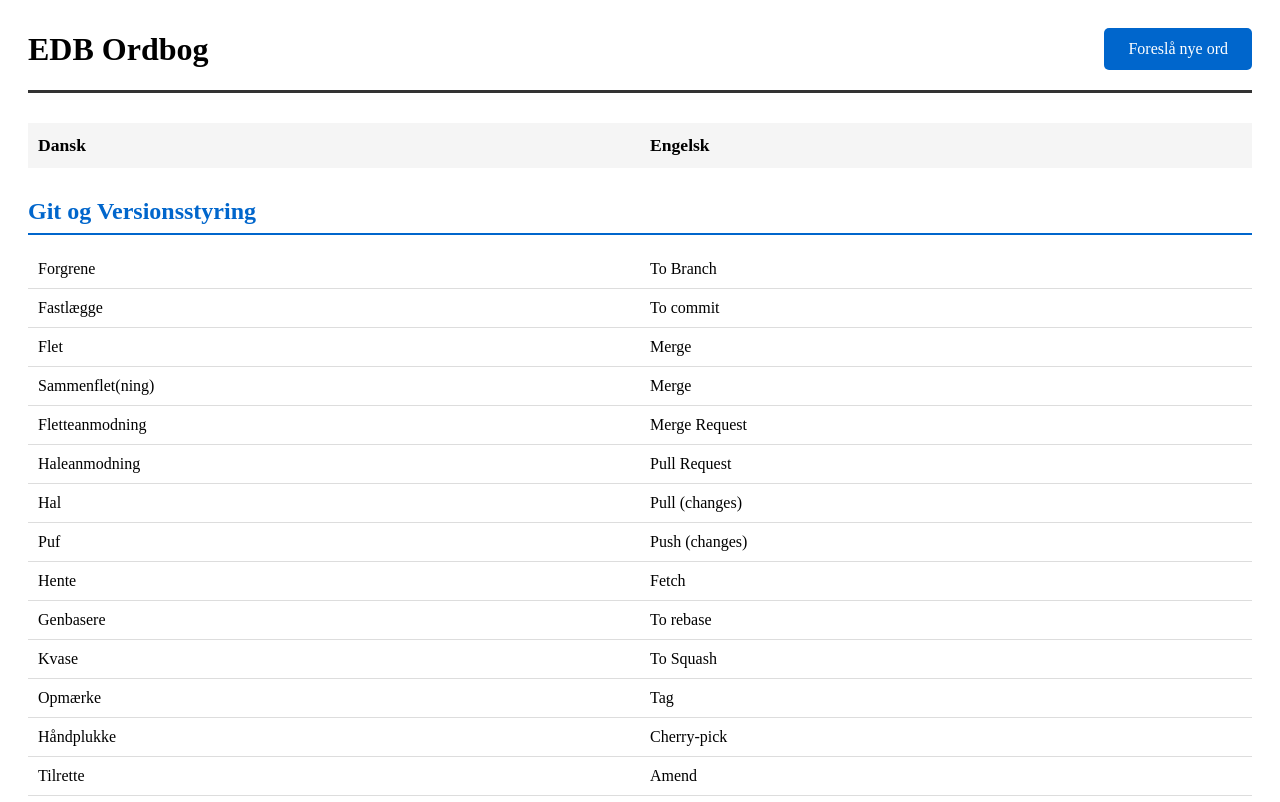
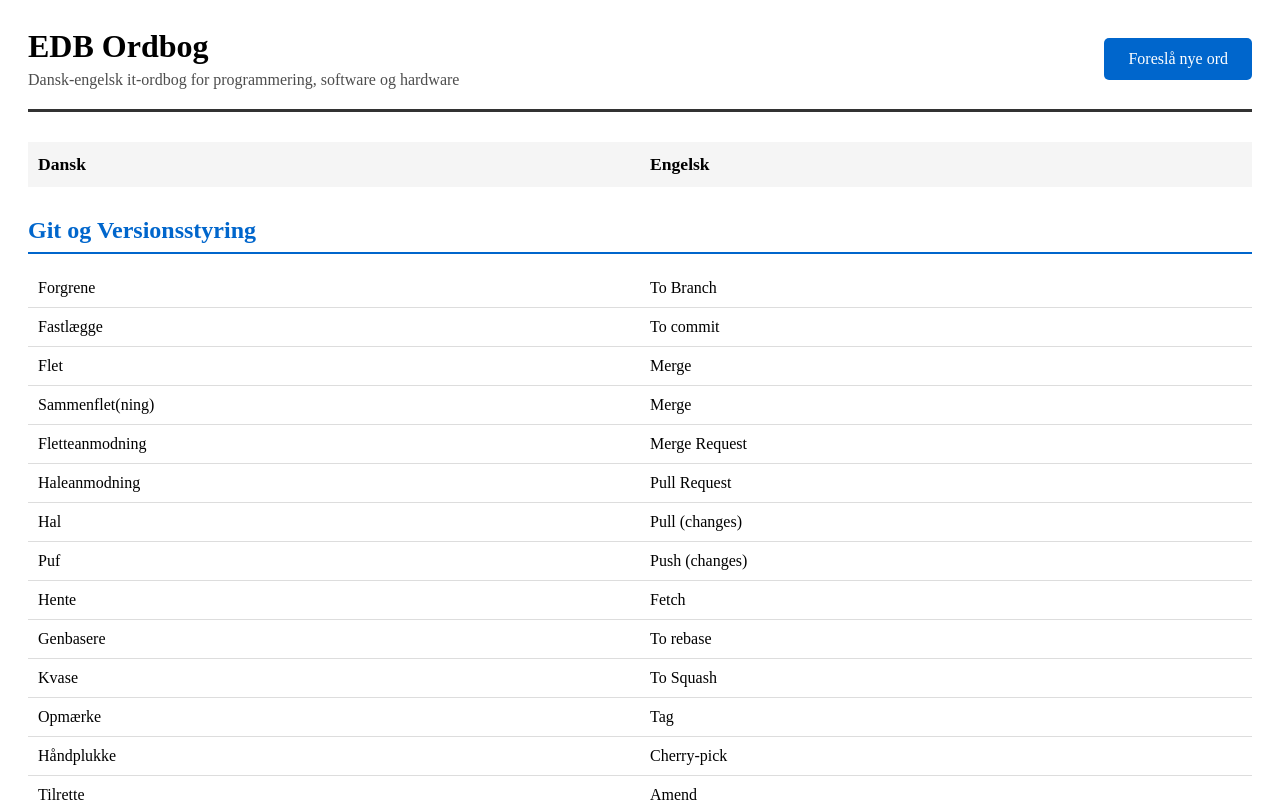
Before and after one commit to AtToftegaard/topdatamat, a Vue app: page / in a window 1280 px wide. Shown: the top 802 px of the page. Built offline with nearby package versions, Linux system fonts and the light colour scheme.

Commit message:
it-ordbog SEO

```diff
--- a/public/index.html
+++ b/public/index.html
@@ -6,9 +6,9 @@
     <meta name="viewport" content="width=device-width,initial-scale=1.0">
 
     <!-- SEO Meta Tags -->
-    <title>EDB Ordbog - Dansk-Engelsk IT Ordbog | edb-ordbog</title>
-    <meta name="description" content="Komplet dansk-engelsk IT ordbog med over 200 fagtermer inden for programmering, Git, hardware, software og webudvikling. Lær de danske oversættelser af engelske computertermer.">
-    <meta name="keywords" content="EDB ordbog, IT ordbog, dansk engelsk, computer termer, programmering dansk, git dansk, hardware dansk, software dansk, datamat, programmel">
+    <title>EDB Ordbog - Dansk-Engelsk IT-ordbog | edb-ordbog.dk</title>
+    <meta name="description" content="Komplet dansk-engelsk IT-ordbog (it-ordbog) med over 200 fagtermer inden for programmering, Git, hardware, software og webudvikling. Lær de danske oversættelser af engelske computertermer.">
+    <meta name="keywords" content="EDB ordbog, IT-ordbog, it-ordbog, IT ordbog, dansk engelsk, computer termer, programmering dansk, git dansk, hardware dansk, software dansk, datamat, programmel">
     <meta name="author" content="Andreas Toftegaard">
     <meta name="language" content="Danish">
     <meta name="robots" content="index, follow">
@@ -16,15 +16,15 @@
     <!-- Open Graph / Facebook -->
     <meta property="og:type" content="website">
     <meta property="og:url" content="https://edb-ordbog.dk/">
-    <meta property="og:title" content="EDB Ordbog - Dansk-Engelsk IT Ordbog">
-    <meta property="og:description" content="Komplet dansk-engelsk IT ordbog med fagtermer inden for programmering, Git, hardware og software.">
+    <meta property="og:title" content="EDB Ordbog - Dansk-Engelsk IT-ordbog">
+    <meta property="og:description" content="Komplet dansk-engelsk IT-ordbog (it-ordbog) med fagtermer inden for programmering, Git, hardware og software.">
     <meta property="og:locale" content="da_DK">
 
     <!-- Twitter -->
     <meta property="twitter:card" content="summary">
     <meta property="twitter:url" content="https://edb-ordbog.dk/">
-    <meta property="twitter:title" content="EDB Ordbog - Dansk-Engelsk IT Ordbog">
-    <meta property="twitter:description" content="Komplet dansk-engelsk IT ordbog med fagtermer inden for programmering, Git, hardware og software.">
+    <meta property="twitter:title" content="EDB Ordbog - Dansk-Engelsk IT-ordbog">
+    <meta property="twitter:description" content="Komplet dansk-engelsk IT-ordbog (it-ordbog) med fagtermer inden for programmering, Git, hardware og software.">
 
     <!-- Canonical URL -->
     <link rel="canonical" href="https://edb-ordbog.dk/">
--- a/src/App.vue
+++ b/src/App.vue
@@ -1,7 +1,10 @@
 <template>
   <div class="center">
     <header class="header">
-      <h1>EDB Ordbog</h1>
+      <div class="title-block">
+        <h1>EDB Ordbog</h1>
+        <p class="subtitle">Dansk-engelsk it-ordbog for programmering, software og hardware</p>
+      </div>
       <a
         href="https://github.com/AtToftegaard/topdatamat/blob/main/src/assets/dictionary.json"
         target="_blank"
--- a/src/assets/App.css
+++ b/src/assets/App.css
@@ -16,6 +16,18 @@
 .header h1 {
     margin: 0;
     font-size: 2em;
+}
+
+.title-block {
+    display: flex;
+    flex-direction: column;
+    gap: 6px;
+}
+
+.subtitle {
+    margin: 0;
+    color: #4d4d4d;
+    font-size: 1rem;
 }
 
 .contribute-btn {
@@ -118,6 +130,10 @@
         font-size: 1.5em;
     }
 
+    .subtitle {
+        font-size: 0.95rem;
+    }
+
     .language-header {
         position: relative;
     }
```
